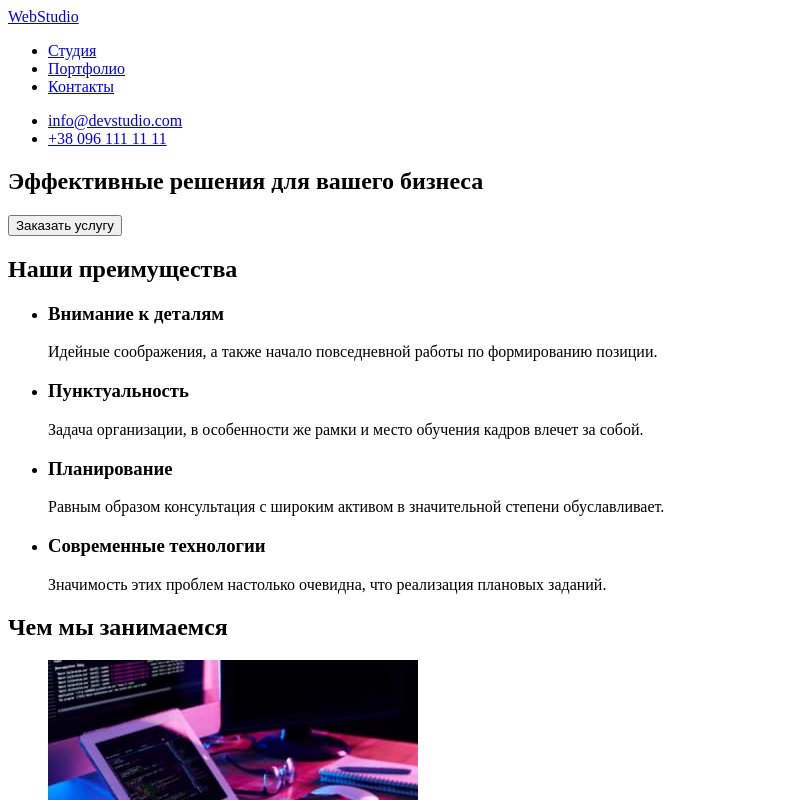
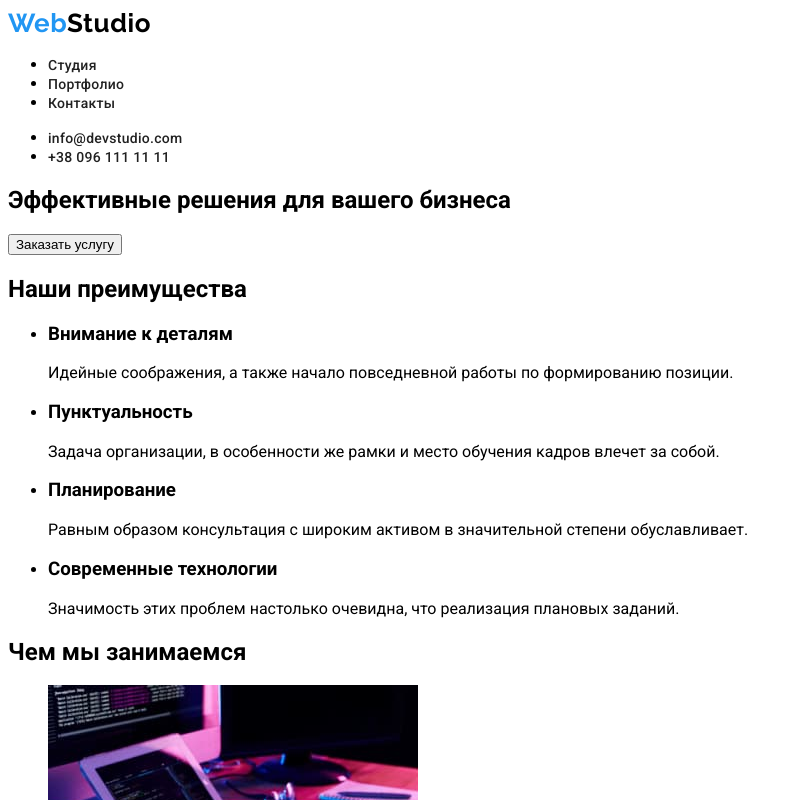
Before and after one commit to VladBodnar/goit-markup-hw-02, a plain HTML site: page index.html in a window 1280 px wide. Shown: the top 800 px of the page, without its empty margins (0-802 px from the left). Drawn offline with Linux system fonts and the light colour scheme.

Commit message:
v3
Початок css

```diff
--- a/css/styles.css
+++ b/css/styles.css
@@ -0,0 +1,25 @@
+body{font-family: 'Raleway', sans-serif;
+    font-family: 'Roboto', sans-serif;
+    background-color: #FFFFFF;}
+a{text-decoration: none;}
+/*Шапка*/
+.logo{font-family: 'Raleway';
+font-style: normal;
+font-weight: 700;
+font-size: 26px;
+line-height: 1.19;
+color: #2196F3;}
+.logo_blak{font-family: 'Raleway';
+font-style: normal;
+font-weight: 700;
+font-size: 26px;
+line-height: 1.19;
+color: #000000;}
+
+a{font-style: normal;
+font-weight: 500;
+font-size: 14px;
+line-height: 1.14;
+letter-spacing: 0.02em;
+color: #212121;}
+a:hover {color:#2196F3;}
--- a/index.html
+++ b/index.html
@@ -4,14 +4,19 @@
     <meta charset="UTF-8" />
     <meta http-equiv="X-UA-Compatible" content="IE=edge" />
     <meta name="viewport" content="width=device-width, initial-scale=1.0" />
+    <link rel="stylesheet" href="./css/styles.css">
+    <link rel="preconnect" href="https://fonts.googleapis.com">
+    <link rel="preconnect" href="https://fonts.gstatic.com" crossorigin>
+    <link href="https://fonts.googleapis.com/css2?family=Raleway:wght@700&family=Roboto:wght@400;500;700;900&display=swap"
+      rel="stylesheet">
     <title>Студия</title>
   </head>
   <body>
     <!--Шапка-->
     <header>
       <nav>
-        <a href="./index.html">WebStudio</a>
-        <ul>
+        <a class="logo" href="./index.html">Web<span class="logo_blak">Studio</span> </a>
+        <ul class="nav">
           <li><a href="./index.html">Студия</a></li>
           <li><a href="./portfolio.html">Портфолио</a></li>
           <li><a href="#">Контакты</a></li>
```
